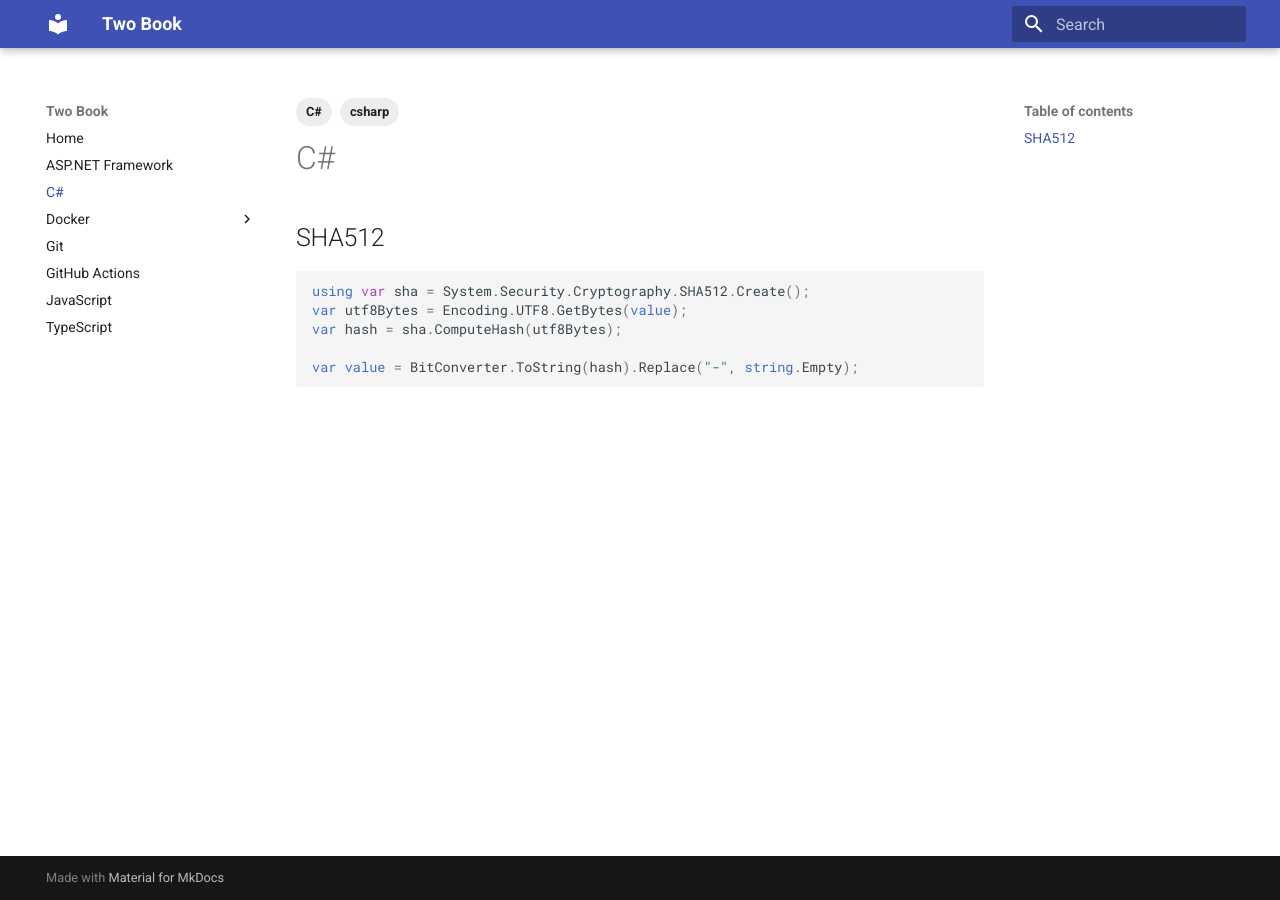
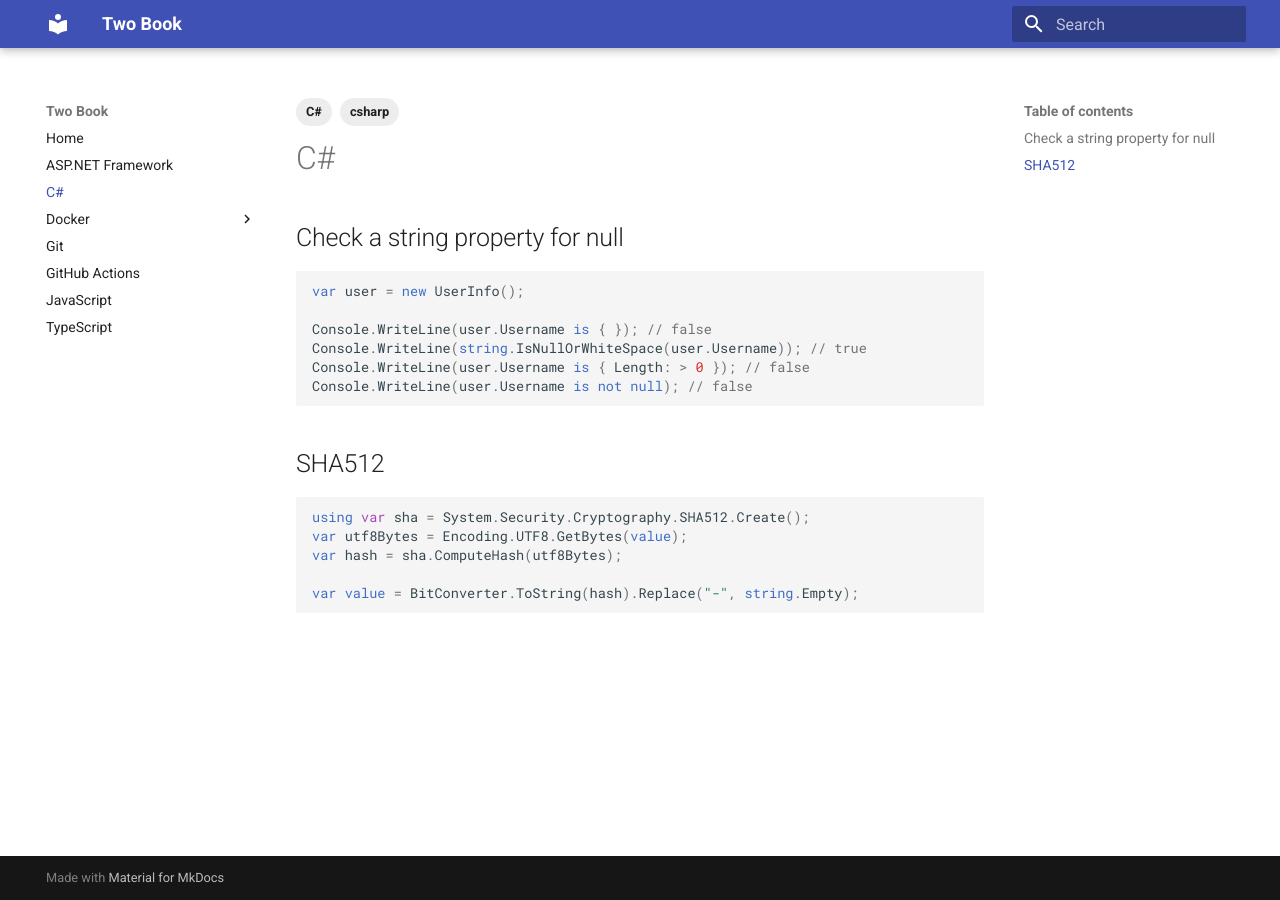
Before and after one commit to two-be/two-book, an MkDocs documentation site: the page built from docs/csharp/README.md, in a window 1280 px wide. Built offline with MkDocs 1.6.1 and Material for MkDocs 9.7.7, drawn with Linux system fonts in a browser that asks for light colours.

Commit message:
:sparkles:

````diff
--- a/docs/csharp/README.md
+++ b/docs/csharp/README.md
@@ -3,6 +3,16 @@ tags:
   - C#
   - csharp
 ---
+
+## Check a string property for null
+```csharp
+var user = new UserInfo();
+
+Console.WriteLine(user.Username is { }); // false
+Console.WriteLine(string.IsNullOrWhiteSpace(user.Username)); // true
+Console.WriteLine(user.Username is { Length: > 0 }); // false
+Console.WriteLine(user.Username is not null); // false
+```
 
 ## SHA512
 ```csharp
````
Also changed, not shown: docs/README.md (+1 -1 lines), docs/git/README.md (+1 -1 lines), docs/typescript/README.md (+1 -1 lines).
